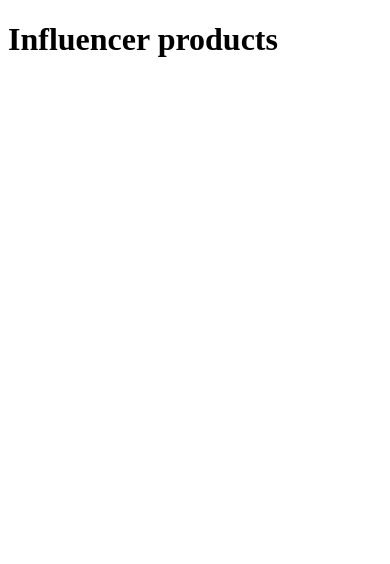
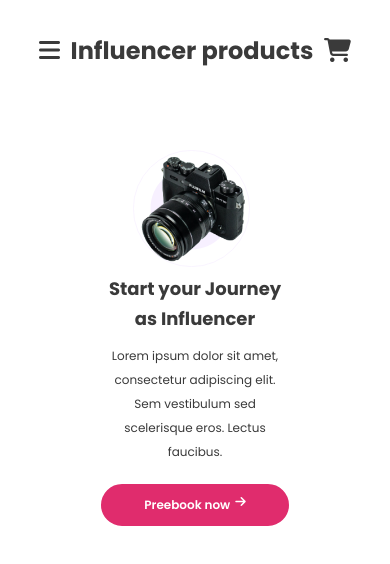
Before and after one commit to masharzy/influencer-gear, a plain HTML site: page index.html in a window 390 px wide. Drawn offline with Linux system fonts and the light colour scheme.

Commit message:
Header And Slider Section Complete

```diff
--- a/index.html
+++ b/index.html
@@ -1,12 +1,57 @@
 <!DOCTYPE html>
 <html lang="en">
+
 <head>
     <meta charset="UTF-8">
     <meta http-equiv="X-UA-Compatible" content="IE=edge">
     <meta name="viewport" content="width=device-width, initial-scale=1.0">
     <title>Influencer products</title>
+    <link rel="stylesheet" href="styles/style.css">
+    <link rel="stylesheet" href="styles/responsive.css">
 </head>
+
 <body>
-    <h1>Influencer products</h1>
+    <!-- Main Wrapper Start -->
+    <main class="container">
+        <!-- Header Start -->
+        <header class="header">
+            <div class="logo">
+                    <!-- This Icon Is For Mobile Menu -->
+                    <h2><a href="#"><i class="fas fa-bars hidden"></i></a></h2>
+                    <!-- Logo Text -->
+                    <h2><a href="index.html">Influencer products</a></h2>
+                    <!-- This Icon Is For Mobile Menu -->
+                    <h2><a href="#"><i class="fas fa-shopping-cart hidden"></i></a></h2>
+            </div>
+            <div class="menu">
+                <ul>
+                    <li><a href="#">Home</a></li>
+                    <li><a href="#">Products</a></li>
+                    <li><a href="#">Signup</a></li>
+                    <li><a href="#">Login</a></li>
+                    <li><a href="#"><i class="fas fa-search"></i></a></li>
+                    <li><a href="#"><i class="fas fa-shopping-cart"></i></a></li>
+                </ul>
+            </div>
+        </header>
+        <!-- Header End -->
+        <!-- Slider Section Start -->
+        <section class="slider">
+            <div class="content">
+                <h2>Start your Journey as Influencer</h2>
+                <p>Lorem ipsum dolor sit amet, consectetur adipiscing elit. Sem vestibulum sed scelerisque eros. Lectus faucibus.</p>
+                <a href="#" class="btn slider-btn">Preebook now <i class="fas fa-arrow-right"></i></a>
+            </div>
+            <div class="image">
+                <img src="images/main-camera.png" alt="">
+            </div>
+        </section>
+        <!-- Slider Section End -->
+    </main>
+    <!-- Main Wrapper End -->
+
+    <!-- Font Awesome -->
+    <script src="https://kit.fontawesome.com/d7385d818d.js" crossorigin="anonymous"></script>
 </body>
+
 </html>
--- /dev/null
+++ b/styles/responsive.css
@@ -0,0 +1,111 @@
+@media only screen and (max-width:1275px) {
+    .container {
+        width: 970px;
+    }
+    .slider .content h2{
+        font-size: 40px;
+    }
+}
+
+@media only screen and (max-width:975px) {
+    .container {
+        width: 750px;
+    }
+    .slider .content h2{
+        font-size: 30px;
+        line-height: 35px;
+    }
+    .slider .content p{
+        font-size: 14px;
+        width: 400px;
+    }
+}
+
+@media only screen and (max-width:755px) {
+    .container {
+        width: 650px;
+    }
+    .slider .content h2{
+        font-size: 25px;
+    }
+    .slider .content p{
+        font-size: 14px;
+        width: 350px;
+    }
+    .slider-btn{
+        font-size: 12px;
+    }
+}
+
+@media only screen and (max-width:655px) {
+    .container {
+        width: 80%;
+    }
+
+    .header {
+        display: block;
+    }
+
+    .menu {
+        display: none;
+    }
+
+    .logo {
+        display: flex;
+        justify-content: space-between;
+        align-items: center;
+        height: 100px;
+    }
+
+    .logo h2 {
+        display: inline;
+    }
+
+    .hidden {
+        visibility: visible;
+    }
+    .slider{
+        flex-direction: column-reverse;
+    }
+    .slider .content h2{
+        font-size: 25px;
+        text-align: center;
+        line-height: 30px;
+    }
+    .slider .content p{
+        font-size: 13px;
+        text-align: center;
+        width: 100%;
+    }
+    .slider .content .slider-btn{
+        display: flex;
+        justify-content: center;
+    }
+}
+@media only screen and (max-width:498px) {
+    .slider .content h2{
+        font-size: 18px;
+    }
+    .slider .content p{
+        font-size: 12px;
+    }
+}
+@media only screen and (max-width:380px) {
+    .logo h2 a{
+        font-size: 15px;
+    }
+    .container{
+        width: 100%;
+    }
+    .slider .content h2{
+        font-size: 15px;
+    }
+    .slider .content p{
+        font-size: 10px;
+    }
+}
+@media only screen and (max-width:230px) {
+    .logo{
+        flex-direction: column;
+    }
+}
--- /dev/null
+++ b/styles/style.css
@@ -0,0 +1,123 @@
+/*------------------------------------*\
+  #Fonts
+\*------------------------------------*/
+@import url('https://fonts.googleapis.com/css2?family=Poppins:wght@400;500;600;700&display=swap');
+
+/*------------------------------------*\
+  #Common Styles
+\*------------------------------------*/
+* {
+    margin: 0;
+    padding: 0;
+    outline: 0;
+}
+
+body {
+    font-family: 'Poppins', sans-serif;
+    color: var(--font-color);
+}
+
+:root{
+    --button-color:#E02C6D;
+    --font-color:#3A3A3A;
+}
+
+.container {
+    width: 1270px;
+    margin: 0 auto;
+}
+
+a {
+    text-decoration: none;
+}
+.btn{
+    background-color: var(--button-color);
+    color: #fff;
+    border: none;
+    padding: 10px 20px;
+    cursor: pointer;
+    transition: .5s;
+    border: 2px solid var(--button-color);
+    font-size: 15px;
+    font-weight: 600;
+}
+.btn:hover{
+    background-color: transparent;
+    color: var(--button-color);
+}
+
+/*------------------------------------*\
+  #Header Section Styles
+\*------------------------------------*/
+.header {
+    display: flex;
+    justify-content: space-between;
+    align-items: center;
+    height: 100px;
+}
+.hidden{
+    visibility: hidden;
+}
+.logo {
+    display: inline-block;
+}
+
+.logo a{
+    color: var(--font-color);
+}
+
+.menu ul li {
+    list-style: none;
+    display: inline-block;
+    margin: 0px 10px;
+}
+
+.menu ul li a {
+    font-size: 16px;
+    color: var(--font-color);
+}
+
+
+/*------------------------------------*\
+  #Slider Section Styles
+\*------------------------------------*/
+.slider{
+    display: flex;
+    align-items: center;
+    margin-top: 50px;
+}
+.slider .content{
+    width: 60%;
+    color: var(--font-color);
+}
+.slider .content h2{
+    font-size: 52px;
+    line-height: 70px;
+}
+.slider .content p{
+    font-size: 16px;
+    line-height: 24px;
+    margin-top: 10px;
+    width: 500px
+}
+.slider-btn{
+    display: inline-block;
+    border-radius: 50px;
+    margin-top: 20px;
+}
+.fa-arrow-right{
+    transition: all .5s;
+    margin-left: 5px;
+}
+.slider-btn:hover .fa-arrow-right{
+    transform: rotate(360deg);
+}
+.slider .image{
+    width: 40%;
+}
+.slider .image img{
+    width: 100%;
+    background-image: url(../images/Circledesign.svg);
+    background-repeat: no-repeat;
+    background-size: contain;
+}
```
Also changed, not shown: images/cart.svg (added), images/circledesign.svg (renamed from images/Circle design.svg), images/logos/Alibaba.svg (renamed from logos/Alibaba.svg), images/logos/Amazon.svg (renamed from logos/Amazon.svg), images/logos/Daraz.pk Logo.svg (renamed from logos/Daraz.pk Logo.svg), images/logos/Ebay.svg (renamed from logos/Ebay.svg), images/logos/Rakuten.svg (renamed from logos/Rakuten.svg), images/logos/Target.svg (renamed from logos/Target.svg), images/logos/Walmart.svg (renamed from logos/Walmart.svg), images/search.svg (added).
